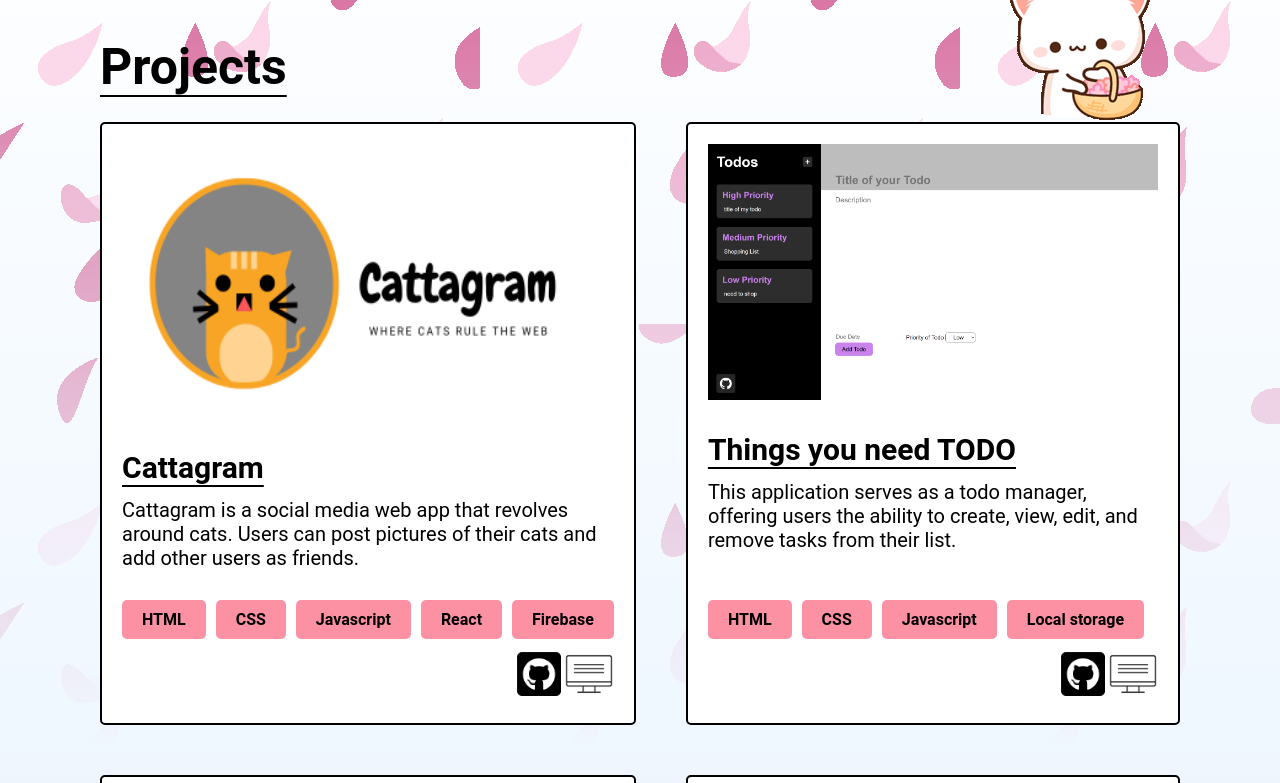
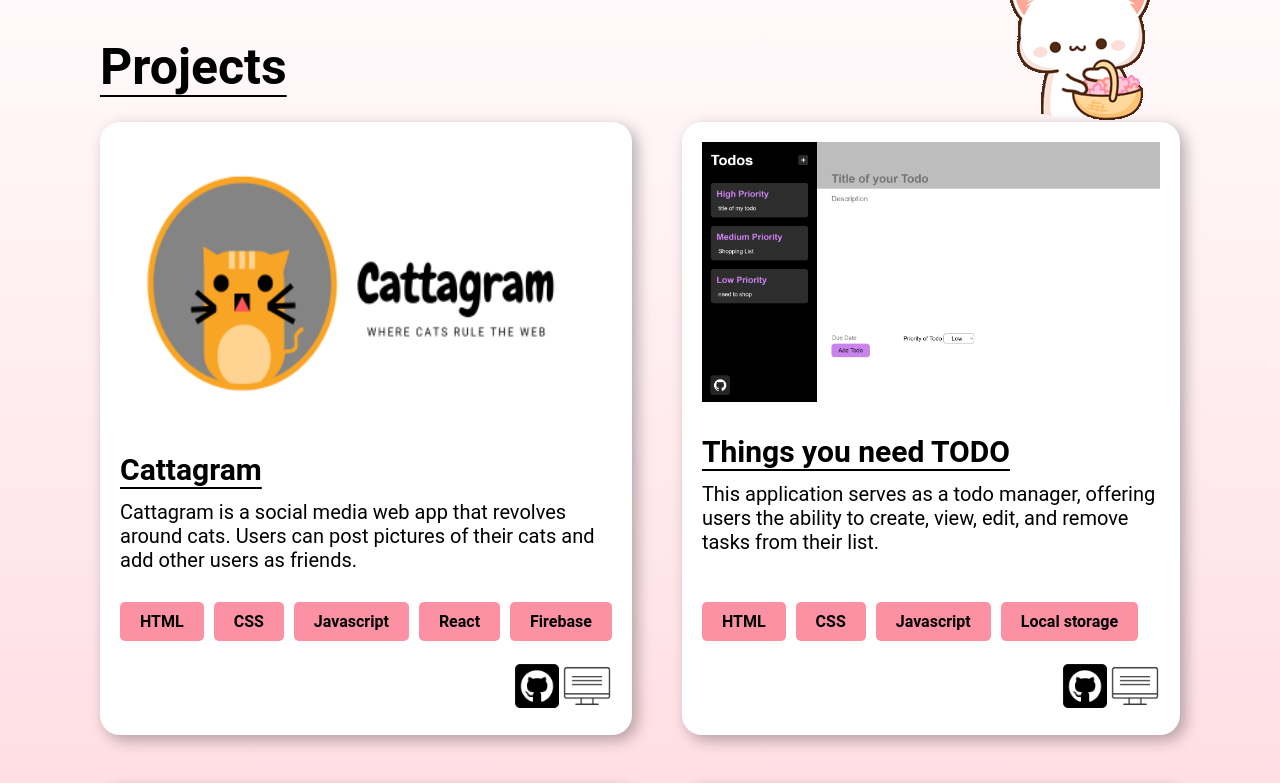
Before and after one commit to pauleenaphan/portfolio, a React (Create React App) app: page / in a window 1280 px wide. Shown: the part 2680-3463 px from the top of the page. Built offline with nearby package versions, Linux system fonts and the light colour scheme.

Commit message:
removed background gif and changed project style

```diff
--- a/src/App.css
+++ b/src/App.css
@@ -220,7 +220,7 @@ h2{
 }
 
 .projects{
-  background: linear-gradient(to bottom, transparent, #eff7ff, pink), url("./imgs/cherryleaves.gif");
+  background: linear-gradient(to bottom, white, pink);
   padding-bottom: 20%;
 }
 
@@ -233,11 +233,12 @@ h2{
 .project{
   background-color: rgb(255, 255, 255);
   padding: 20px;
-  border-radius: 5px;
-  border: 2px solid #000;
+  border-radius: 20px;
+  /* border: 2px solid #000; */
   display: flex;
   flex-direction: column;
   justify-content: space-between;
+  box-shadow: 5px 5px 15px rgba(0, 0, 0, 0.3);
 }
 
 .projects h2{
@@ -276,7 +277,7 @@ h2{
   flex-direction: row;
   gap: 10px;
   padding: 0;
-  margin: 10px 0;
+  margin: 10px 0 20px 0;
 }
 
 .tools li{
```
